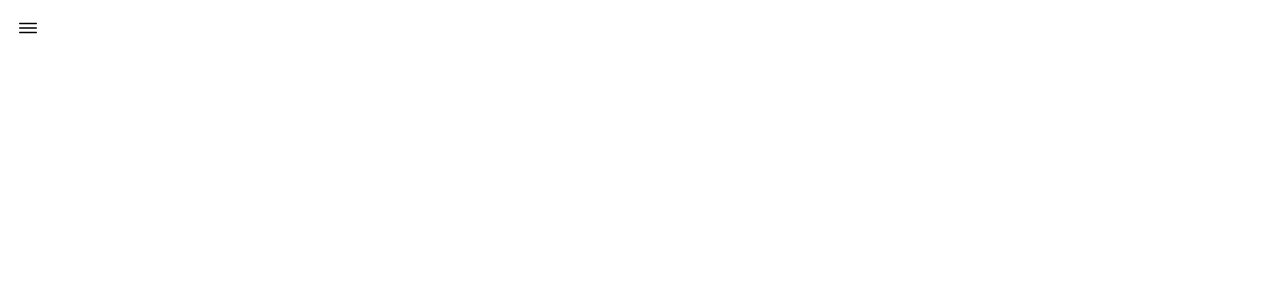
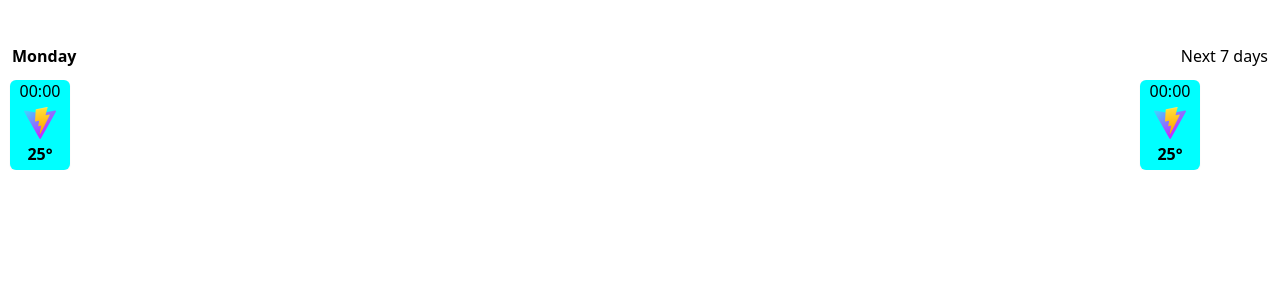
Before and after one commit to DevDeNiro/weathernaut, a React (Vite) app: page / in a window 1280 px wide. Shown: the top 300 px of the page. Built offline with nearby package versions, Linux system fonts and the light colour scheme.

Commit message:
Carousel

```diff
--- a/package.json
+++ b/package.json
@@ -10,6 +10,7 @@
   },
   "dependencies": {
     "react": "^18.2.0",
+    "react-alice-carousel": "^2.7.0",
     "react-dom": "^18.2.0"
   },
   "devDependencies": {
--- a/src/App.jsx
+++ b/src/App.jsx
@@ -1,12 +1,14 @@
 import Header from "./components/Header.jsx";
+import Carousel from "./components/Carousel.jsx";
+import CarouselHeader from "./components/CarouselHeader.jsx";
 
 function App() {
-
-	return (
-		<>
-			<Header />
-		</>
-	)
+  return (
+    <>
+      <Header />
+      <CarouselHeader></CarouselHeader>
+    </>
+  );
 }
 
-export default App
+export default App;
--- /dev/null
+++ b/src/components/Carousel.jsx
@@ -0,0 +1,40 @@
+import AliceCarousel from "react-alice-carousel";
+import "react-alice-carousel/lib/alice-carousel.css";
+
+import vite from "/public/vite.svg";
+
+export default function Carousel() {
+  const responsive = {
+    0: {items: 1},
+    100: {items: 2},
+    200: {items: 3},
+  };
+
+  const items = [
+    <div className="cardItem shadow-sm rounded-md" data-value="1">
+      <p className="">00:00</p>
+      <img src={vite} alt="vite" className="" />
+      <div className="font-bold">25°</div>
+    </div>,
+  ];
+
+  return (
+    <div className="">
+      <AliceCarousel
+        responsive={responsive}
+        items={items}
+        autoPlayInterval={3000}
+        infinite
+        disableButtonsControls
+        disableDotsControls
+        mouseDragEnabled
+        touchTrackingEnabled
+        fadeOutAnimation
+        paddingLeft={10}
+        paddingRight={140}
+        itemPosition="center"
+        disableSlideInfo
+      />
+    </div>
+  );
+}
--- /dev/null
+++ b/src/components/CarouselHeader.jsx
@@ -0,0 +1,13 @@
+import Carousel from "./Carousel";
+
+export default function CarouselHeader() {
+  return (
+    <div className="block">
+      <div className="flex justify-between p-3">
+        <div className="font-bold">Monday</div>
+        <div className="">Next 7 days</div>
+      </div>
+      <Carousel></Carousel>
+    </div>
+  );
+}
--- a/src/index.css
+++ b/src/index.css
@@ -1,7 +1,17 @@
 @tailwind base;
 @tailwind components;
 @tailwind utilities;
+@import "react-alice-carousel/lib/alice-carousel.css";
 
 ion-icon {
 	font-size: 24px;
 }
+
+.cardItem {
+	background-color: aqua;
+	width: 60px;
+	height: 90px;
+	display: grid;
+	text-align: center;
+	justify-items: center;
+}
```
Also changed, not shown: 2 other files (tests, documents, lock files or other folders).
